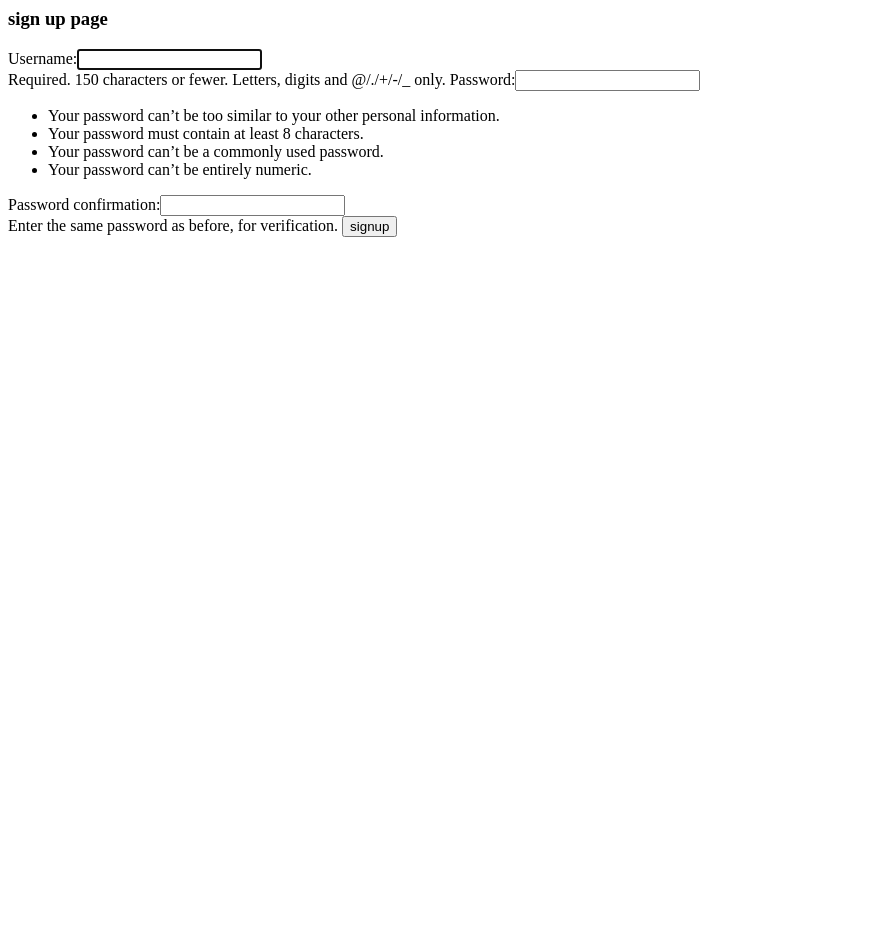
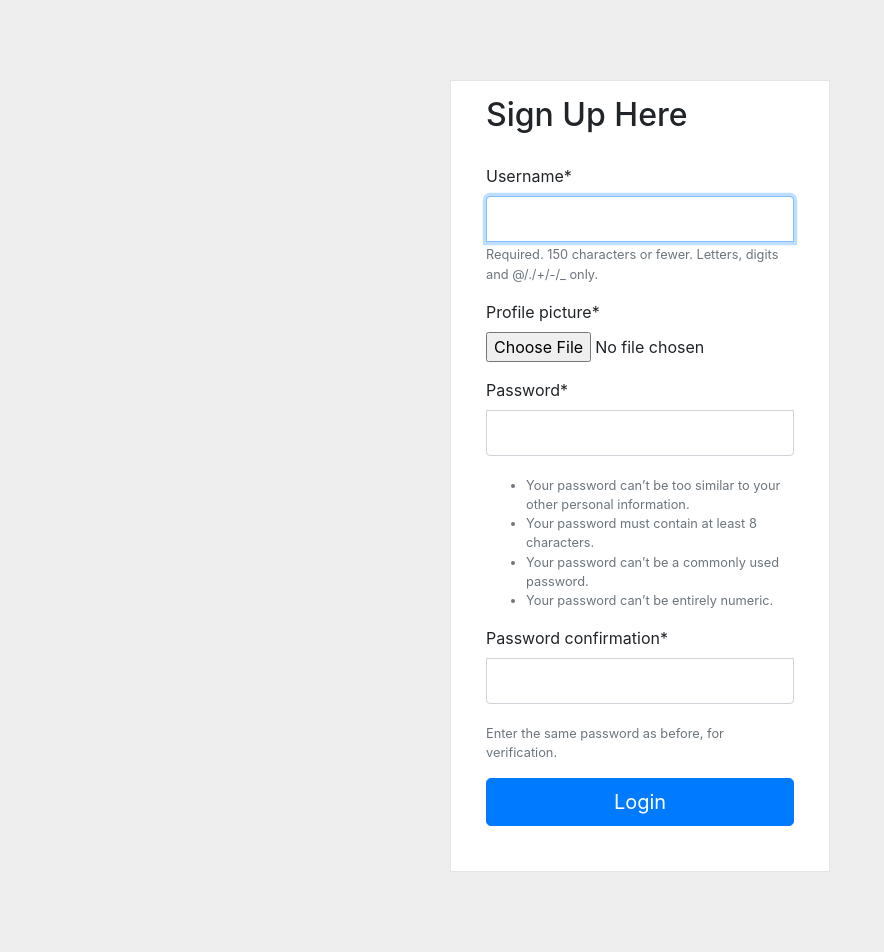
Before and after one commit to Mahmoud-64/Django-Blog-Project, a Django app: page /account/signup/ in a window 1280 px wide. Shown: the whole page, without its empty margins (0-884 px from the left). Before the commit the page ends 237 px from the top, so only its background shows below. Run offline with Django 3.2, Linux system fonts and the light colour scheme; some libraries are stand-ins or nearby versions.

Commit message:
full signup & login version with pic && add design for login & sign up page

```diff
--- /dev/null
+++ b/src/accounts/forms.py
@@ -0,0 +1,10 @@
+from django import forms
+from django.contrib.auth.forms import UserCreationForm
+from django.contrib.auth.models import User
+
+class SignUpForm(UserCreationForm):
+    profile_picture = forms.ImageField()
+
+    class Meta:
+        model = User
+        fields = ('username', 'profile_picture', 'password1', 'password2', )
--- a/src/accounts/views.py
+++ b/src/accounts/views.py
@@ -1,19 +1,23 @@
 from django.shortcuts import render,redirect
 from django.contrib.auth.forms import UserCreationForm,AuthenticationForm
 from django.contrib.auth import login
+from accounts.forms import SignUpForm
 # Create your views here.
 from django.shortcuts import render
-
+#UserCreationForm
 def signup_view(request):
     if request.method == 'POST':
-        form= UserCreationForm(request.POST)
+        form= SignUpForm(request.POST, request.FILES)
         if form.is_valid():
             user=form.save()
+            user.refresh_from_db()
+            user.profile.profile_picture = form.cleaned_data.get('profile_picture')
+            user.save()
             login(request,user)
-            return redirect("/post")
+            return redirect("/blog")
     else:
-        form= UserCreationForm()
-    return render(request,'signup.html',{'form':form})
+        form= SignUpForm()
+    return render(request,'auth/sign up.html',{'form':form})
 
 
 def login_view(request):
@@ -22,7 +26,7 @@ def login_view(request):
         if form.is_valid():
             user = form.get_user()
             login(request,user)
-            return redirect("/post")
+            return redirect("/blog")
     else:
         form= AuthenticationForm()
-    return render(request,'login.html',{'form':form})
+    return render(request,'auth/login.html',{'form':form})
--- a/src/blog/settings.py
+++ b/src/blog/settings.py
@@ -39,7 +39,10 @@ INSTALLED_APPS = [
     'django.contrib.staticfiles',
     'post',
     'accounts',
+    'crispy_forms',
 ]
+
+CRISPY_TEMPLATE_PACK = 'bootstrap4'
 
 MIDDLEWARE = [
     'django.middleware.security.SecurityMiddleware',
--- a/src/post/admin.py
+++ b/src/post/admin.py
@@ -1,6 +1,6 @@
 from django.contrib import admin
-from .models import Category, Author, Post
+from .models import Category, Profile, Post
 # Register your models here.
 admin.site.register(Category)
-admin.site.register(Author)
+admin.site.register(Profile)
 admin.site.register(Post)
--- /dev/null
+++ b/src/static/auth/login.css
@@ -0,0 +1,51 @@
+@import "bourbon";
+
+body {
+	background: #eee !important;
+}
+
+.wrapper {
+	margin-top: 80px;
+  margin-bottom: 80px;
+}
+
+.form-signin {
+  max-width: 380px;
+  padding: 15px 35px 45px;
+  margin: 0 auto;
+  background-color: #fff;
+  border: 1px solid rgba(0,0,0,0.1);
+
+  .form-signin-heading,
+	.checkbox {
+	  margin-bottom: 30px;
+	}
+
+	.checkbox {
+	  font-weight: normal;
+	}
+
+	.form-control {
+	  position: relative;
+	  font-size: 16px;
+	  height: auto;
+	  padding: 10px;
+		@include box-sizing(border-box);
+
+		&:focus {
+		  z-index: 2;
+		}
+	}
+
+	input[type="text"] {
+	  margin-bottom: -1px;
+	  border-bottom-left-radius: 0;
+	  border-bottom-right-radius: 0;
+	}
+
+	input[type="password"] {
+	  margin-bottom: 20px;
+	  border-top-left-radius: 0;
+	  border-top-right-radius: 0;
+	}
+}
--- /dev/null
+++ b/src/templates/auth/sign up.html
@@ -0,0 +1,22 @@
+  {% load static %}
+  {% load crispy_forms_tags %}
+<!DOCTYPE html>
+<html>
+  <head>
+  <link rel="stylesheet" href="https://stackpath.bootstrapcdn.com/bootstrap/4.1.3/css/bootstrap.min.css" integrity="sha384-MCw98/SFnGE8fJT3GXwEOngsV7Zt27NXFoaoApmYm81iuXoPkFOJwJ8ERdknLPMO" crossorigin="anonymous">
+  <link rel="stylesheet" href="{% static 'auth/login.css' %}">
+  </head>
+  <body>
+
+  <div class="wrapper">
+    <form class="form-signin" method="POST"  action="/account/signup/" enctype="multipart/form-data">
+      <h2 class="form-signin-heading">Sign Up Here</h2>
+       {%csrf_token%}
+        {{form|crispy}}
+      <button class="btn btn-lg btn-primary btn-block" type="submit">Login</button>
+    </form>
+  </div>
+
+  <script src="https://stackpath.bootstrapcdn.com/bootstrap/4.1.3/js/bootstrap.min.js" integrity="sha384-ChfqqxuZUCnJSK3+MXmPNIyE6ZbWh2IMqE241rYiqJxyMiZ6OW/JmZQ5stwEULTy" crossorigin="anonymous"></script>
+</body>
+</html>
--- a/src/templates/signup.html
+++ b/src/templates/signup.html
@@ -1,5 +1,5 @@
 <h3>sign up page</h3>
-<form method="post" action="/account/signup/">
+<form method="post" action="/account/signup/" enctype="multipart/form-data">
     {%csrf_token%}
     {{form}}
     <input type="submit" value="signup">
```
Also changed, not shown: src/post/models.py (+19 -7 lines), src/templates/auth/login.html (added, +22 -0 lines), src/media/images/160e09c9-fbe7-4d49-94c3-68cd9758a5ed.jpg (added), src/media/images/original-780-1574449339-2.jpg (added), src/media/images/original-780-1574449339-2_Vns4VPv.jpg (added), src/post/migrations/0002_auto_20200221_1735.py (added), src/post/migrations/0003_auto_20200221_1745.py (added), src/post/migrations/0004_auto_20200221_1749.py (added), src/post/views.py (line endings or trailing spaces).
